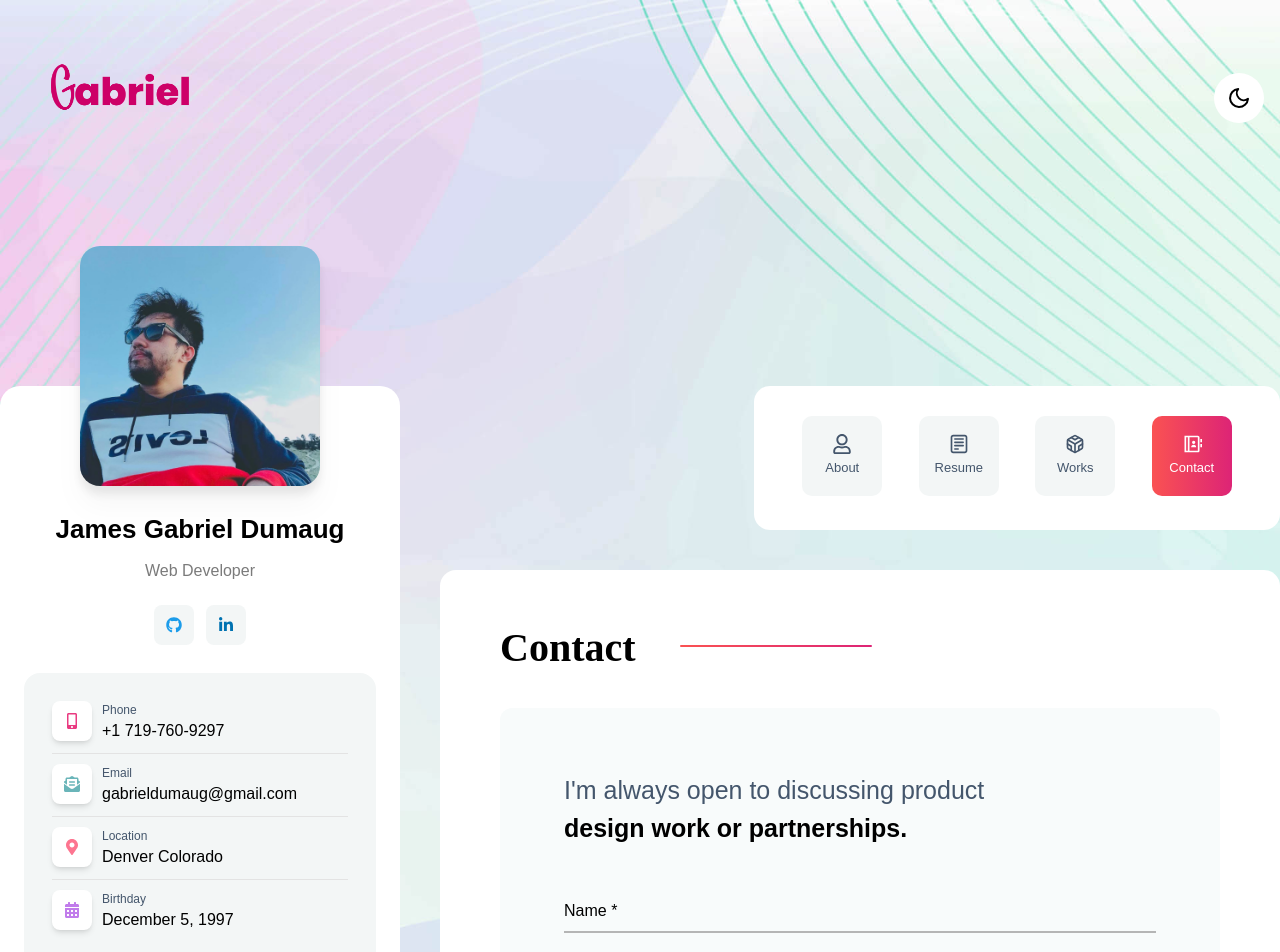
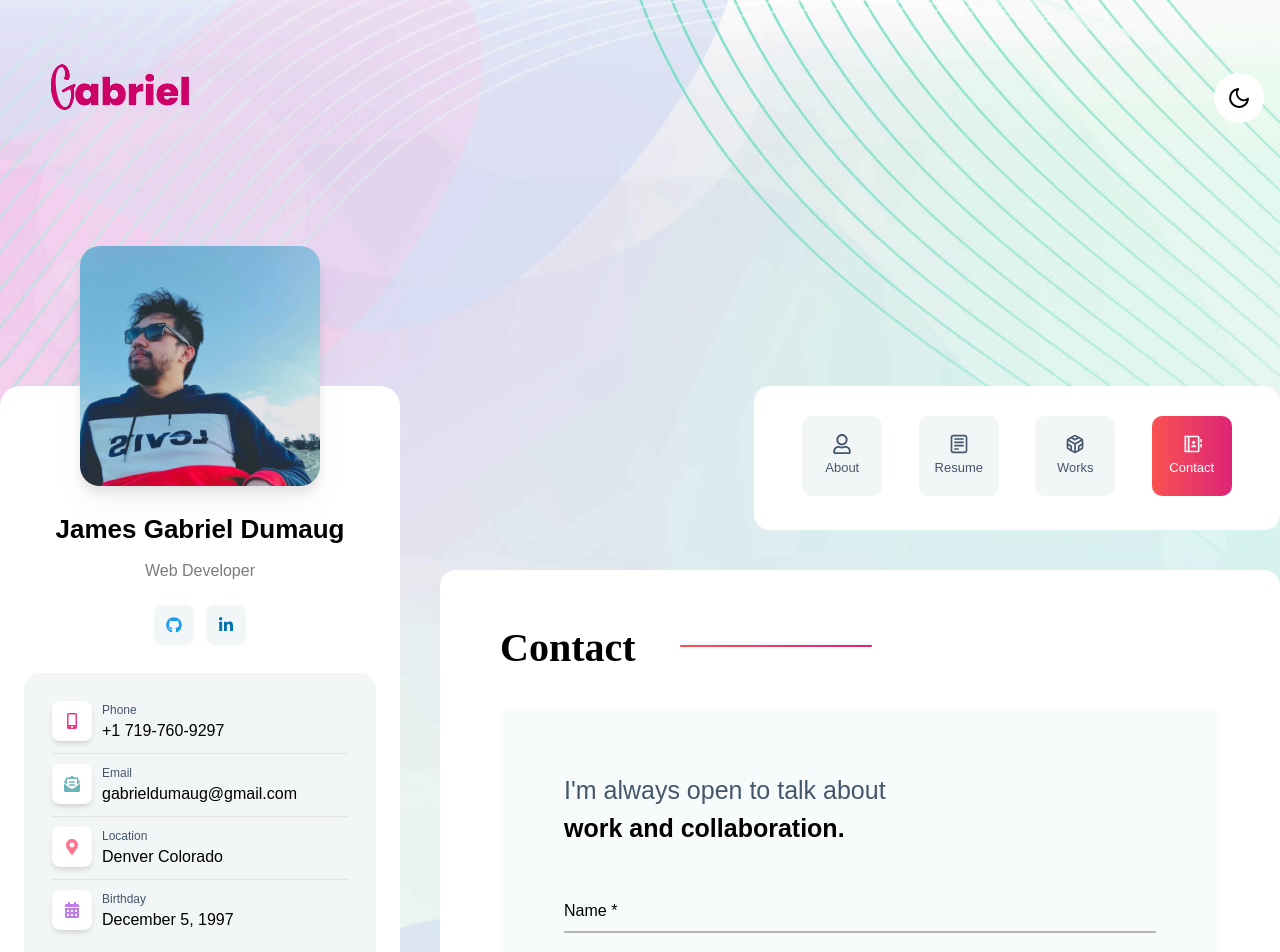
Before and after one commit to jgsamaaa/portfolio, a React (Create React App) app: page /contact in a window 1280 px wide. Shown: the top 952 px of the page. Built offline with nearby package versions, Linux system fonts and the light colour scheme.

Commit message:
C:/Program Files/Git/contact section - edited some text

```diff
--- a/src/Pages/Contact/CommonContact.jsx
+++ b/src/Pages/Contact/CommonContact.jsx
@@ -55,11 +55,11 @@ const CommonContact = ({ condition }) => {
     >
       <h3 className="text-4xl ">
         <span className="text-gray-lite dark:text-[#A6A6A6] ">
-          I'm always open to discussing product
+          I'm always open to talk about
         </span>
         <br />
         <span className="font-semibold dark:text-white">
-          design work or partnerships.
+          work and collaboration.
         </span>
       </h3>
 
```
